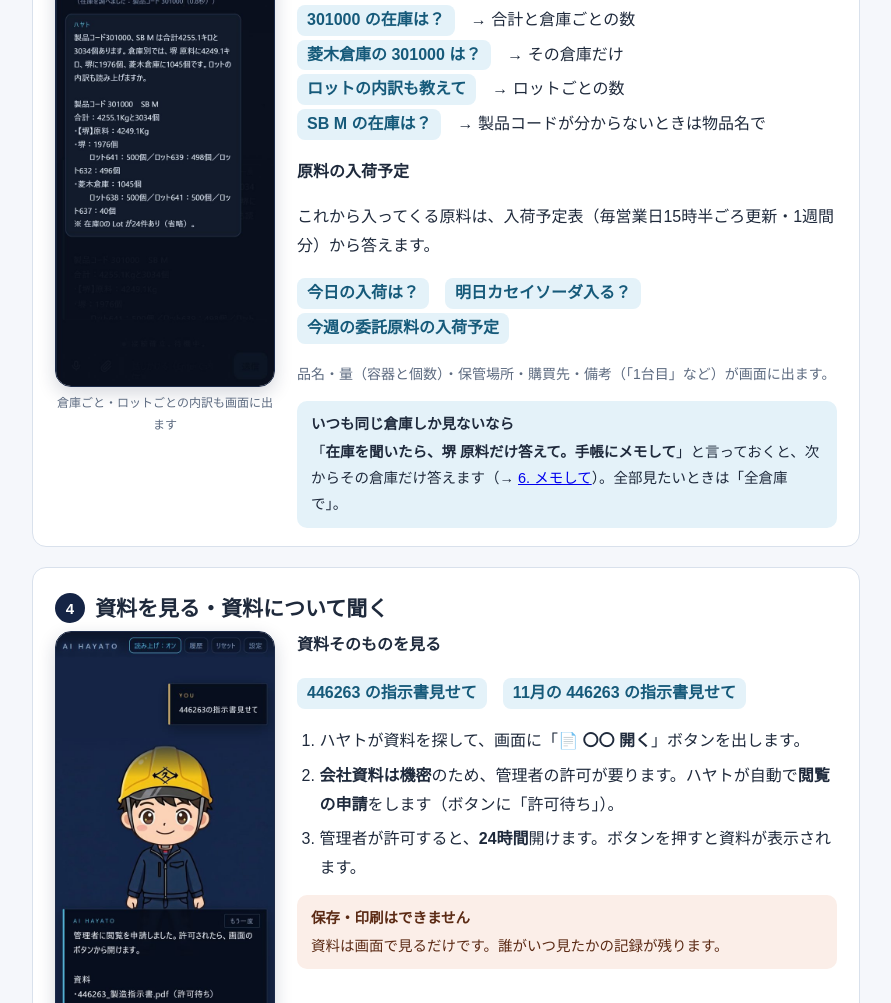
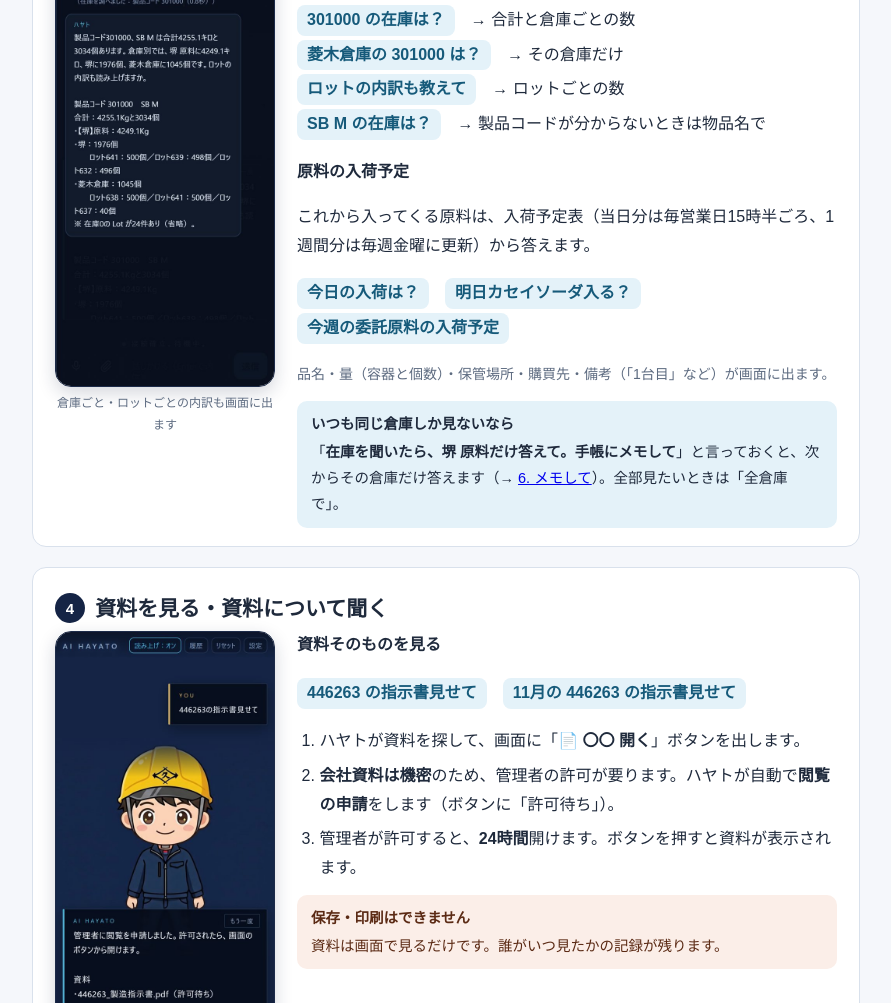
Before and after one commit to matsu5635/hayato, a plain HTML site: page guide/index.html in a window 1280 px wide. Shown: the part 2650-3653 px from the top of the page, without its empty margins (194-1085 px from the left). Drawn offline with Linux system fonts and the light colour scheme.

Commit message:
ガイド：入荷予定表の更新のタイミングを修正
Co-Authored-By: Claude Opus 5.5 <noreply@anthropic.com>

```diff
--- a/guide/index.html
+++ b/guide/index.html
@@ -171,7 +171,7 @@
          <span class="say">ロットの内訳も教えて</span>　→ ロットごとの数<br>
          <span class="say">SB M の在庫は？</span>　→ 製品コードが分からないときは物品名で</p>
       <h3 style="margin-top:14px">原料の入荷予定</h3>
-      <p>これから入ってくる原料は、入荷予定表（毎営業日15時半ごろ更新・1週間分）から答えます。</p>
+      <p>これから入ってくる原料は、入荷予定表（当日分は毎営業日15時半ごろ、1週間分は毎週金曜に更新）から答えます。</p>
       <p><span class="say">今日の入荷は？</span>　<span class="say">明日カセイソーダ入る？</span>　<span class="say">今週の委託原料の入荷予定</span></p>
       <p style="font-size:14px;color:var(--muted)">品名・量（容器と個数）・保管場所・購買先・備考（「1台目」など）が画面に出ます。</p>
       <div class="tip"><b>いつも同じ倉庫しか見ないなら</b>「<b>在庫を聞いたら、堺 原料だけ答えて。手帳にメモして</b>」と言っておくと、次からその倉庫だけ答えます（→ <a href="#s6">6. メモして</a>）。全部見たいときは「全倉庫で」。</div>
```
Also changed, not shown: 1 other file.
